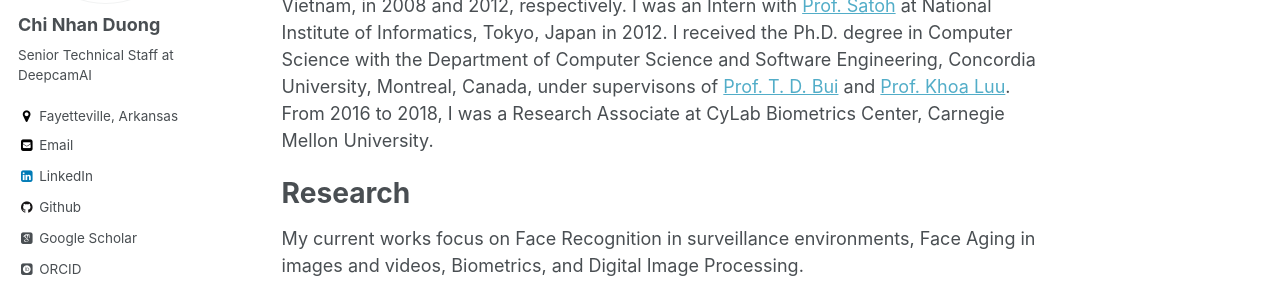
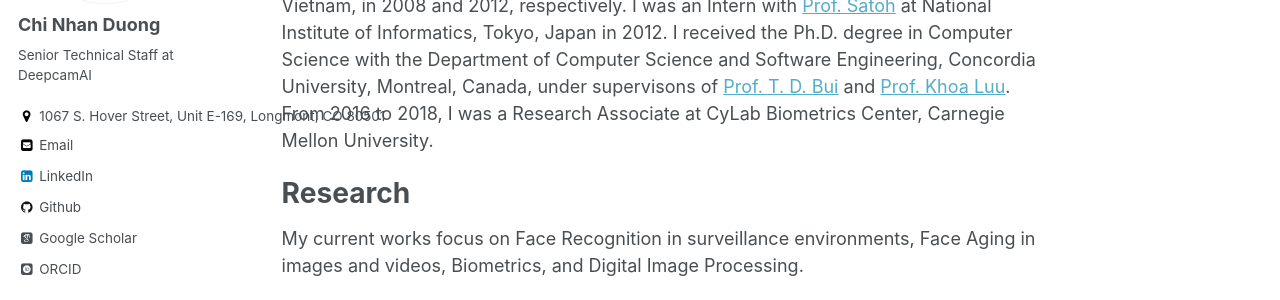
Before and after one commit to dcnhan/dcnhan.github.io, a Jekyll site: the page built from _pages/about.md, in a window 1280 px wide. Shown: the part 300-600 px from the top of the page. Built offline with Jekyll 4.4.1, drawn with Linux system fonts in a browser that asks for light colours; some web fonts are replaced.

Commit message:
Build website

```diff
--- a/_config.yml
+++ b/_config.yml
@@ -83,7 +83,7 @@ author:
   name             : "Chi Nhan Duong"
   avatar           : "dcnhan.png"
   bio              : "Senior Technical Staff at DeepcamAI"
-  location         : "Fayetteville, Arkansas"
+  location         : "1067 S. Hover Street, Unit E-169, Longmont, CO 80501"
   employer         :
   googlescholar    : "https://scholar.google.com/citations?user=A8Ca2lIAAAAJ&hl=en"
   email            : "dcnhan at gmail dot com"
```
Also changed, not shown: 1 other file.
